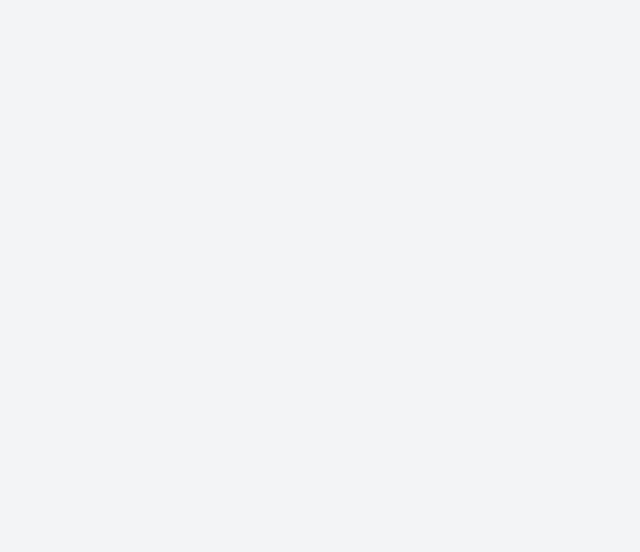
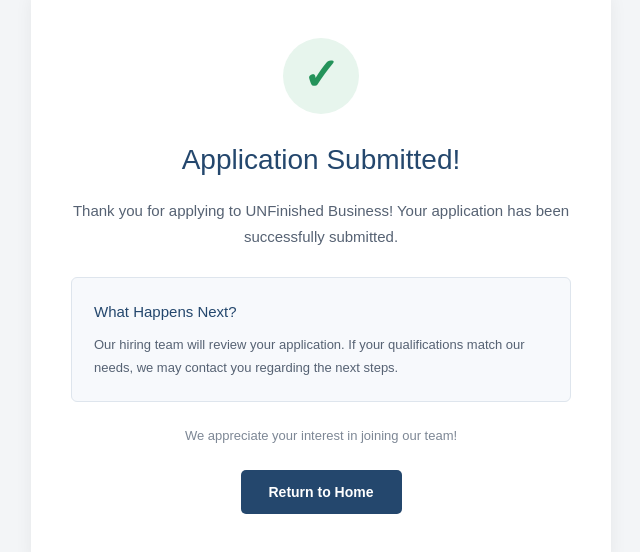
Before and after one commit to AlbertSimpson00/CDA4010---Group-Project-Interface-Prototype, a Vue app in the folder vue-project/: page /success in a window 1280 px wide. Before the commit this address had no page. Shown: the part 124-676 px from the top of the page, without its empty margins (319-959 px from the left). Built offline with nearby package versions, Linux system fonts and the light colour scheme.

Commit message:
Added Success page after application is submitted

```diff
--- a/vue-project/src/components/Page5.vue
+++ b/vue-project/src/components/Page5.vue
@@ -26,7 +26,7 @@ function submitApplication() {
 
   console.log('Application submitted:', application)
 
-  alert('Application information saved! Submission is still being worked on.')
+  router.push('/success')
 }
 </script>
 
--- /dev/null
+++ b/vue-project/src/components/Success.vue
@@ -0,0 +1,147 @@
+<script setup>
+import { useRouter } from 'vue-router'
+
+const router = useRouter()
+
+function goHome() {
+  router.push('/')
+}
+</script>
+
+<template>
+  <div class="success-page">
+    <div class="success-card">
+
+      <div class="success-icon">
+        ✓
+      </div>
+
+      <h1>Application Submitted!</h1>
+
+      <p class="success-message">
+        Thank you for applying to UNFinished Business!
+        Your application has been successfully submitted.
+      </p>
+
+      <div class="info-box">
+        <h3>What Happens Next?</h3>
+        <p>
+          Our hiring team will review your application.
+          If your qualifications match our needs,
+          we may contact you regarding the next steps.
+        </p>
+      </div>
+
+      <p class="thank-you">
+        We appreciate your interest in joining our team!
+      </p>
+
+      <button class="home-button" @click="goHome">
+        Return to Home
+      </button>
+
+    </div>
+  </div>
+</template>
+
+<style scoped>
+.success-page {
+  min-height: 100vh;
+  background: #f3f5f7;
+  display: flex;
+  align-items: center;
+  justify-content: center;
+  padding: 24px;
+  box-sizing: border-box;
+}
+
+.success-card {
+  width: 100%;
+  max-width: 580px;
+  background: white;
+  padding: 48px 40px;
+  border-radius: 10px;
+  text-align: center;
+  box-shadow: 0 4px 18px rgba(0, 0, 0, 0.06);
+}
+
+.success-icon {
+  width: 76px;
+  height: 76px;
+  margin: 0 auto 24px;
+  border-radius: 50%;
+  background: #e7f5ed;
+  color: #24935a;
+  font-size: 44px;
+  font-weight: bold;
+  display: flex;
+  align-items: center;
+  justify-content: center;
+}
+
+h1 {
+  font-size: 28px;
+  color: #24476d;
+  margin-bottom: 16px;
+}
+
+.success-message {
+  font-size: 15px;
+  line-height: 1.7;
+  color: #566273;
+  margin-bottom: 28px;
+}
+
+.info-box {
+  background: #f7f9fc;
+  border: 1px solid #dee5ed;
+  border-radius: 6px;
+  padding: 22px;
+  margin-bottom: 24px;
+  text-align: left;
+}
+
+.info-box h3 {
+  font-size: 15px;
+  color: #24476d;
+  margin: 0 0 10px;
+}
+
+.info-box p {
+  font-size: 13px;
+  color: #566273;
+  line-height: 1.7;
+  margin: 0;
+}
+
+.thank-you {
+  font-size: 13px;
+  color: #7d8795;
+  margin-bottom: 24px;
+}
+
+.home-button {
+  background: #24476d;
+  color: white;
+  border: none;
+  padding: 14px 28px;
+  border-radius: 5px;
+  font-size: 14px;
+  font-weight: 600;
+  cursor: pointer;
+}
+
+.home-button:hover {
+  background: #193653;
+}
+
+@media (max-width: 600px) {
+  .success-card {
+    padding: 32px 22px;
+  }
+
+  h1 {
+    font-size: 24px;
+  }
+}
+</style>
--- a/vue-project/src/router/index.js
+++ b/vue-project/src/router/index.js
@@ -6,6 +6,7 @@ import Page2 from '../components/Page2.vue'
 import Page3 from '../components/Page3.vue'
 import Page4 from '../components/Page4.vue'
 import Page5 from '../components/Page5.vue'
+import Success from '../components/Success.vue'
 
 const routes = [
   { path: '/', name: 'home', component: Home },
@@ -14,6 +15,7 @@ const routes = [
   { path: '/page3', name: 'Page3', component: Page3 },
   { path: '/page4', name: 'Page4', component: Page4 },
   { path: '/page5', name: 'Page5', component: Page5 },
+  { path: '/success', name: 'Success', component: Success }
 ]
 
 const router = createRouter({
```
